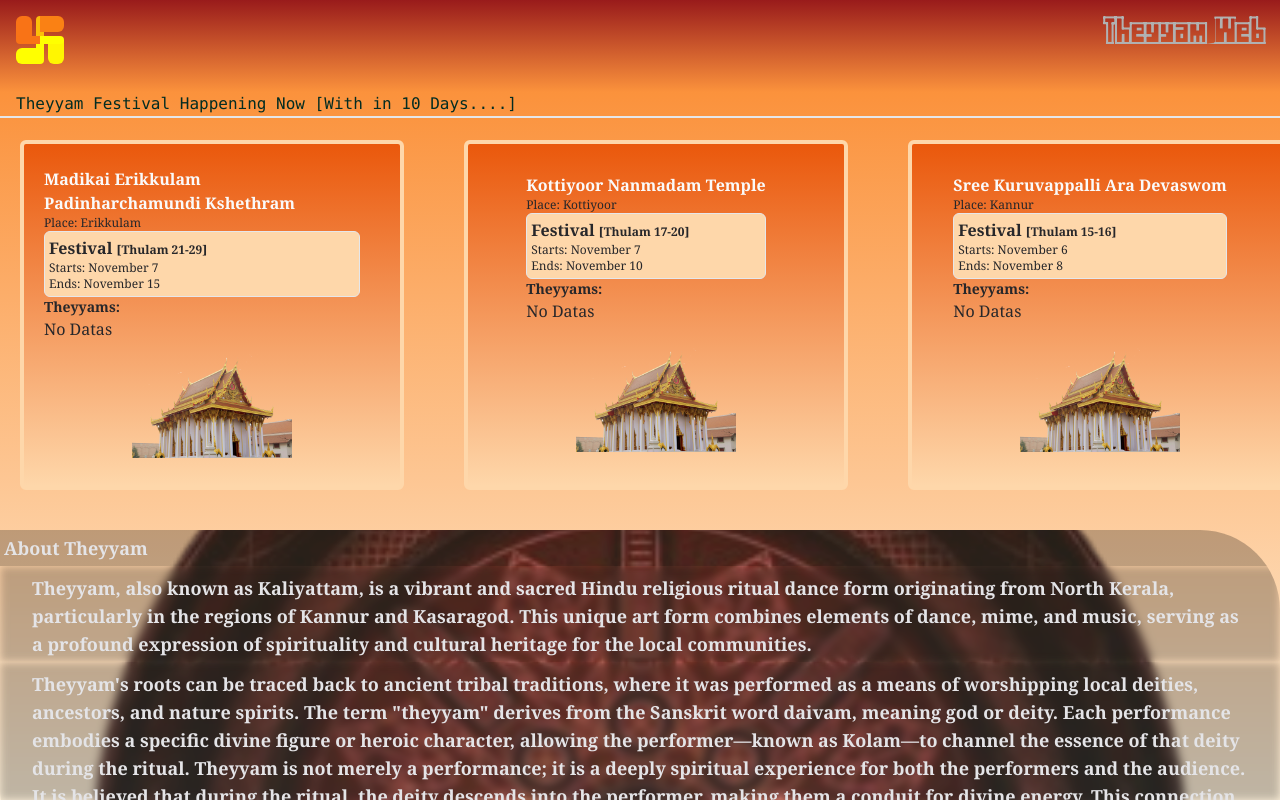
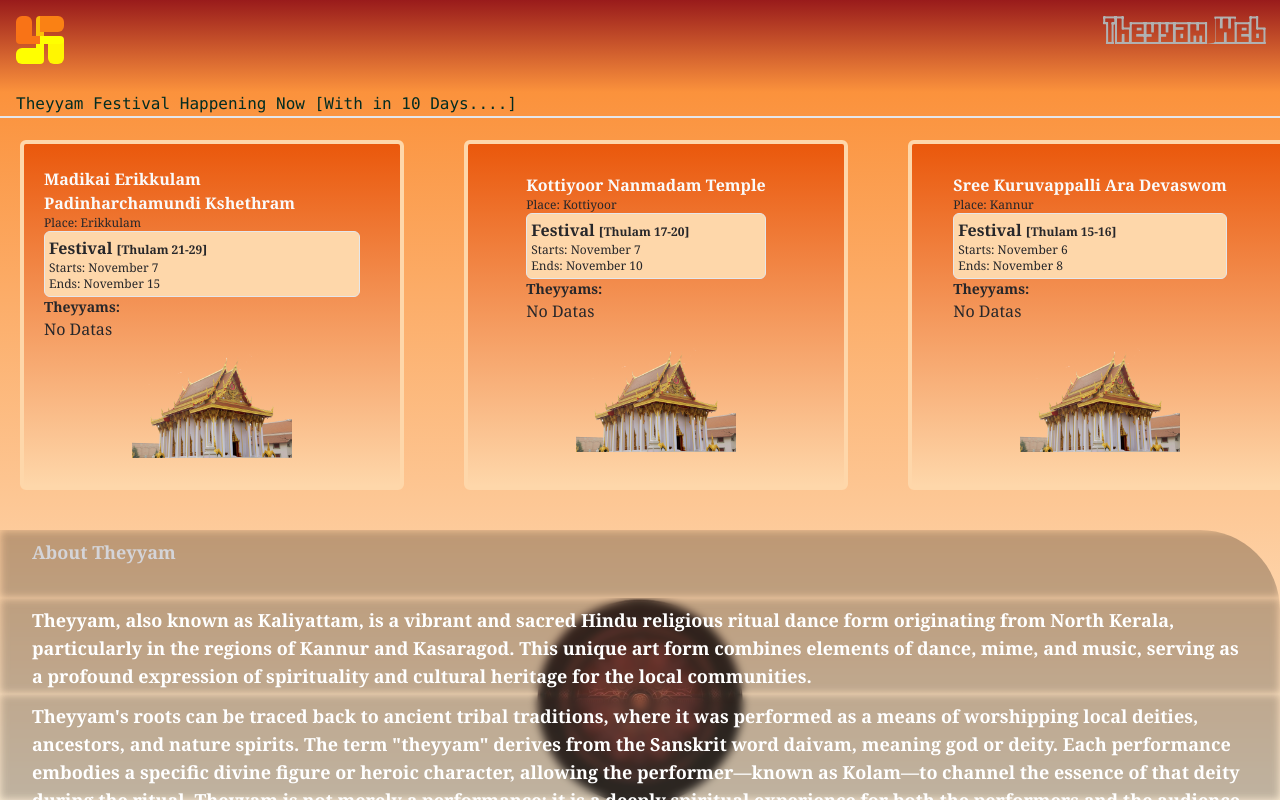
Before and after one commit to sarangk07/theyyam-web, a Next.js app: page /mainPage in a window 1280 px wide. Built offline with nearby package versions, Linux system fonts and the light colour scheme.

Commit message:
introtext-backgrounde-mobilescreen-issue-f1

```diff
--- a/app/componets/IntroductionText.jsx
+++ b/app/componets/IntroductionText.jsx
@@ -2,20 +2,20 @@ import React from 'react'
 
 function IntroductionText() {
   return (
-    <div className='relative overflow-hidden rounded-tr-[5rem] rounded-bl-[5rem]'>
-    <img src="/imgs/introtextbgImg.jpg" alt="introtextbgImg" className='absolute opacity-80 bg-transparent w-screen h-screen object-cover  z-0'/>
+    <div className='relative overflow-hidden rounded-tr-[5rem] rounded-bl-[5rem] flex justify-center items-center flex-col'>
+      <img src="/imgs/introtextbgImg.jpg" alt="introtextbgImg" className='absolute opacity-80 bg-transparent  w-36 md:w-60  object-cover  z-0'/>
 
 
-    <h2 className='text-zinc-200 z-10 relative p-1 lg:text-lg  text-wrap backdrop-blur-0 backdrop-brightness-75 font-semibold'>About Theyyam</h2>
+      <h2 className='text-zinc-300 relative w-full z-10 p-8 pt-2 lg:text-lg text-wrap backdrop-blur-sm backdrop-brightness-75 font-semibold'>About Theyyam</h2>
 
-    <p className='text-zinc-200 z-10 relative p-8 pb-1 pt-2 lg:text-lg  text-wrap backdrop-blur-sm backdrop-brightness-75 font-semibold'>
-      Theyyam, also known as Kaliyattam, is a vibrant and sacred Hindu religious ritual dance form originating from North Kerala, particularly in the regions of Kannur and Kasaragod. This unique art form combines elements of dance, mime, and music, serving as a profound expression of spirituality and cultural heritage for the local communities.
-    </p>
+      <p className='text-white z-10 relative p-8 pb-1 pt-2 lg:text-lg  text-wrap backdrop-blur-sm backdrop-brightness-75 font-semibold'>
+        Theyyam, also known as Kaliyattam, is a vibrant and sacred Hindu religious ritual dance form originating from North Kerala, particularly in the regions of Kannur and Kasaragod. This unique art form combines elements of dance, mime, and music, serving as a profound expression of spirituality and cultural heritage for the local communities.
+      </p>
 
-    <p className='text-zinc-200 relative z-10 p-8 pt-2 lg:text-lg text-wrap backdrop-blur-sm backdrop-brightness-75 font-semibold'>
-        Theyyam's roots can be traced back to ancient tribal traditions, where it was performed as a means of worshipping local deities, ancestors, and nature spirits. The term "theyyam" derives from the Sanskrit word daivam, meaning god or deity. Each performance embodies a specific divine figure or heroic character, allowing the performer—known as Kolam—to channel the essence of that deity during the ritual.
-        Theyyam is not merely a performance; it is a deeply spiritual experience for both the performers and the audience. It is believed that during the ritual, the deity descends into the performer, making them a conduit for divine energy. This connection reinforces the community's belief in the protective power of the Theyyam, which is seen as a guardian spirit for the village.
-    </p>
+      <p className='text-white relative z-10 p-8 pt-2 lg:text-lg text-wrap backdrop-blur-sm backdrop-brightness-75 font-semibold'>
+          Theyyam's roots can be traced back to ancient tribal traditions, where it was performed as a means of worshipping local deities, ancestors, and nature spirits. The term "theyyam" derives from the Sanskrit word daivam, meaning god or deity. Each performance embodies a specific divine figure or heroic character, allowing the performer—known as Kolam—to channel the essence of that deity during the ritual.
+          Theyyam is not merely a performance; it is a deeply spiritual experience for both the performers and the audience. It is believed that during the ritual, the deity descends into the performer, making them a conduit for divine energy. This connection reinforces the community's belief in the protective power of the Theyyam, which is seen as a guardian spirit for the village.
+      </p>
 
     </div>
   )
```
